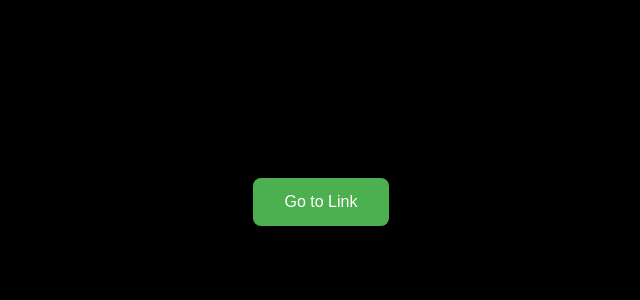
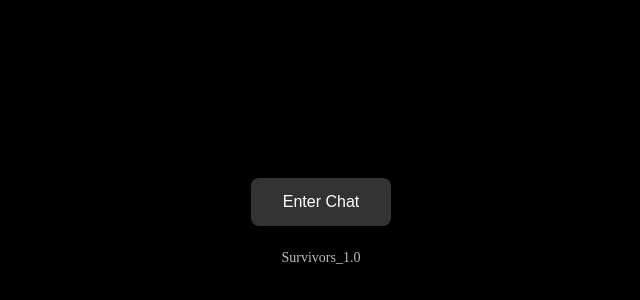
Before and after one commit to iwellkillyou/Com, a plain HTML site: page index.html in a window 1280 px wide. Shown: the part 82-382 px from the top of the page, without its empty margins (319-959 px from the left). Drawn offline with Linux system fonts and the light colour scheme.

Commit message:
index.html

```diff
--- a/index.html
+++ b/index.html
@@ -12,9 +12,9 @@
             margin-top: 20%;
         }
         button {
-            background-color: #4CAF50; /* اللون الأخضر */
+            background-color: #333333; /* اللون الخلفي الداكن */
             border: none;
-            color: white;
+            color: #ffffff; /* لون النص الأبيض */
             padding: 15px 32px;
             text-align: center;
             text-decoration: none;
@@ -25,11 +25,17 @@
             border-radius: 8px;
         }
         button:hover {
-            background-color: #45a049; /* ظل أغمق عند التمرير فوق الزر */
+            background-color: #555555; /* ظل أفتح عند التمرير فوق الزر */
+        }
+        .version {
+            margin-top: 20px;
+            font-size: 14px;
+            color: #bbbbbb;
         }
     </style>
 </head>
 <body>
-    <button onclick="window.location.href='http://billowing-cloud-66896.pktriot.net';">Go to Link</button>
+    <button onclick="window.location.href='http://billowing-cloud-66896.pktriot.net';">Enter Chat</button>
+    <div class="version">Survivors_1.0</div>
 </body>
 </html>
```
